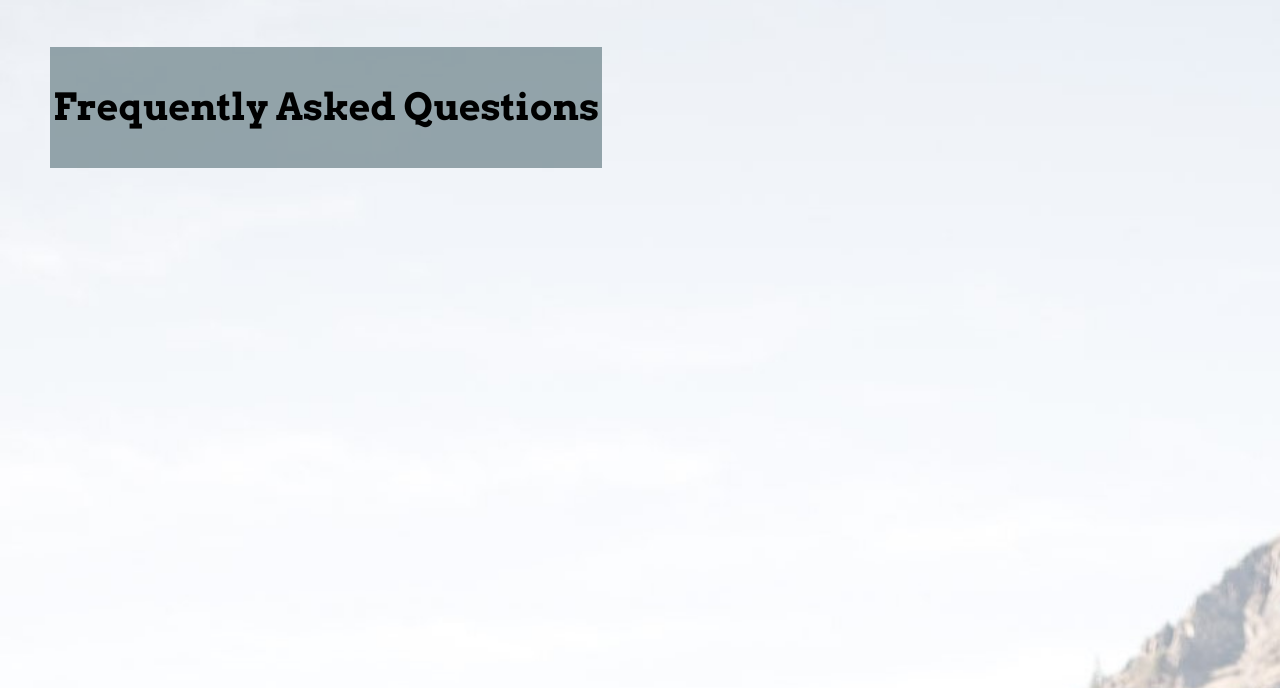
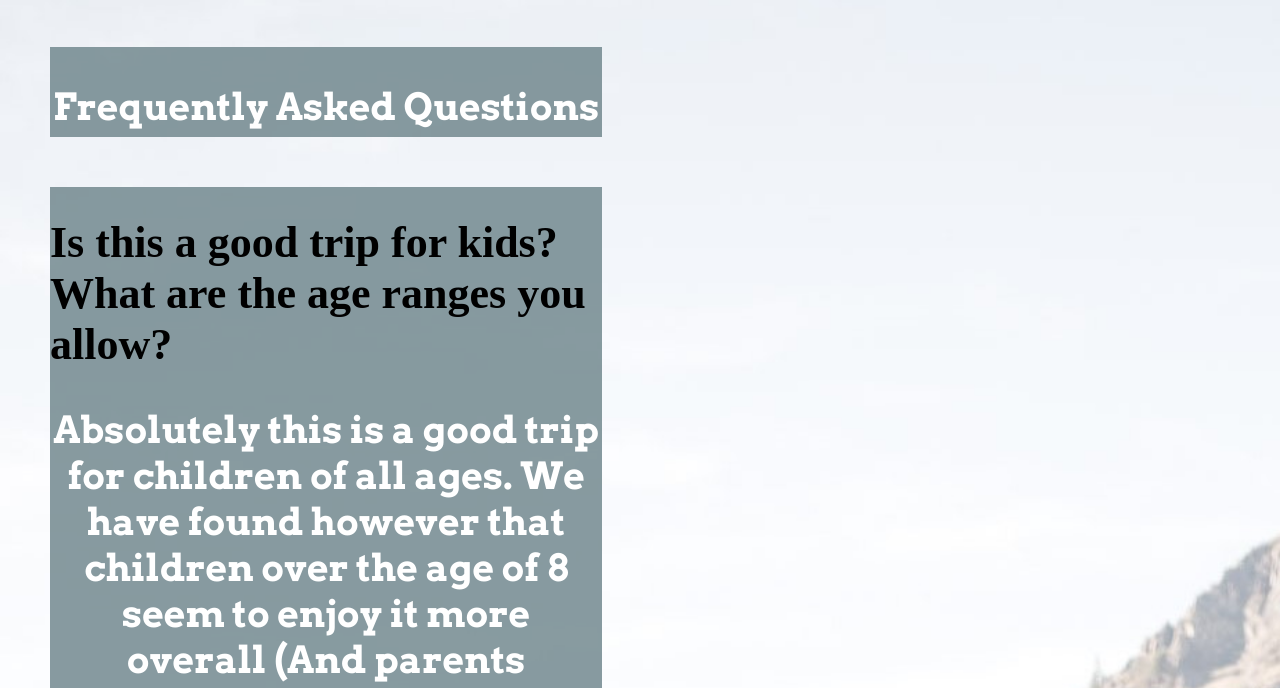
Before and after one commit to JaromPD/wdd_130, a plain HTML site: page wwr/faq.html in a window 1280 px wide. Shown: the part 99-787 px from the top of the page. Drawn offline with Linux system fonts and the light colour scheme; a web font is replaced by a local one.

Commit message:
Added new box

```diff
--- a/W07/W08_ICE_CHALLENGE/styles/style.css
+++ b/W07/W08_ICE_CHALLENGE/styles/style.css
@@ -15,7 +15,7 @@ header{
     font-family: 'Lato';
     font-weight: 900;
     text-align: center;
-    font-size: 20px;
+    font-size: 350%;
     padding-top: 10px;
     padding-left: 40px;
     padding-right: 40px;
@@ -57,7 +57,7 @@ img{
     grid-column: 2/4;
     grid-row: 5;
     text-align: left;
-    padding-top: 16px;
+    padding-top: 4%;
     padding-left: 25px;
 }
 
--- a/wwr/faq.html
+++ b/wwr/faq.html
@@ -23,8 +23,13 @@
         <div id="faq-background">
             <img id="faq-background-img" src="images/rafting_crop.jpg">
 
-            <div id="faq-question">
+            <div class="faq-box" id="title-box">
                 <p>Frequently Asked Questions</p>
+            </div>
+
+            <div class="faq-box" id="FAQ-1">
+                <h1>Is this a good trip for kids? What are the age ranges you allow?</h1>
+                <p>Absolutely this is a good trip for children of all ages. We have found however that children over the age of 8 seem to enjoy it more overall (And parents especially enjoy it more if their children are all over 8). A common concern we get from parents is that their children will be bored stuck on a boat for hours at a time. Surprisingly we deal with very few bored children of any age. The areas we are rafting through are some of the most beautiful in the world, and you never know what you might see around any corner. Not to mention the rapids which keep thingsveryinteresting. Each boat also comes equipped with a guide. It has been proven that river guides are unable to go for very long at all without telling stories...some of which are even true!</p>
             </div>
 
          </div>
--- a/wwr/styles/style.css
+++ b/wwr/styles/style.css
@@ -272,6 +272,7 @@ h4{
     width: 100%;
     display: grid;
     grid-template-columns: 1fr 1fr .25fr 1fr 1fr;
+    grid-template-rows: 3.5% 20%;
 }
 
 #faq-background-img{
@@ -282,19 +283,31 @@ h4{
     grid-row: 1/3;
 }
 
-#faq-question{
-    background-color: rgba(107, 130, 137, .7);
-    grid-column: 1/3;
-    grid-row: 1/1;
+.faq-box{
+    background-color: rgba(107, 130, 137, .8);
     margin-top: 50px;
     margin-left: 50px;
 }
 
-#faq-question p{
+.faq-box p{
+color: white;
 text-align: center;
 font-family: Arvo;
 font-size: 1.7em;
+z-index: 1;
 }
+
+#title-box{
+    z-index: 1;
+    grid-column: 1/3;
+    grid-row: 1/1;
+}
+
+#FAQ-1{
+    grid-column: 1/3;
+    grid-row: 2/3;
+}
+
 
 @media screen and (max-width: 900px) {
     #hero, .home-grid {
```
